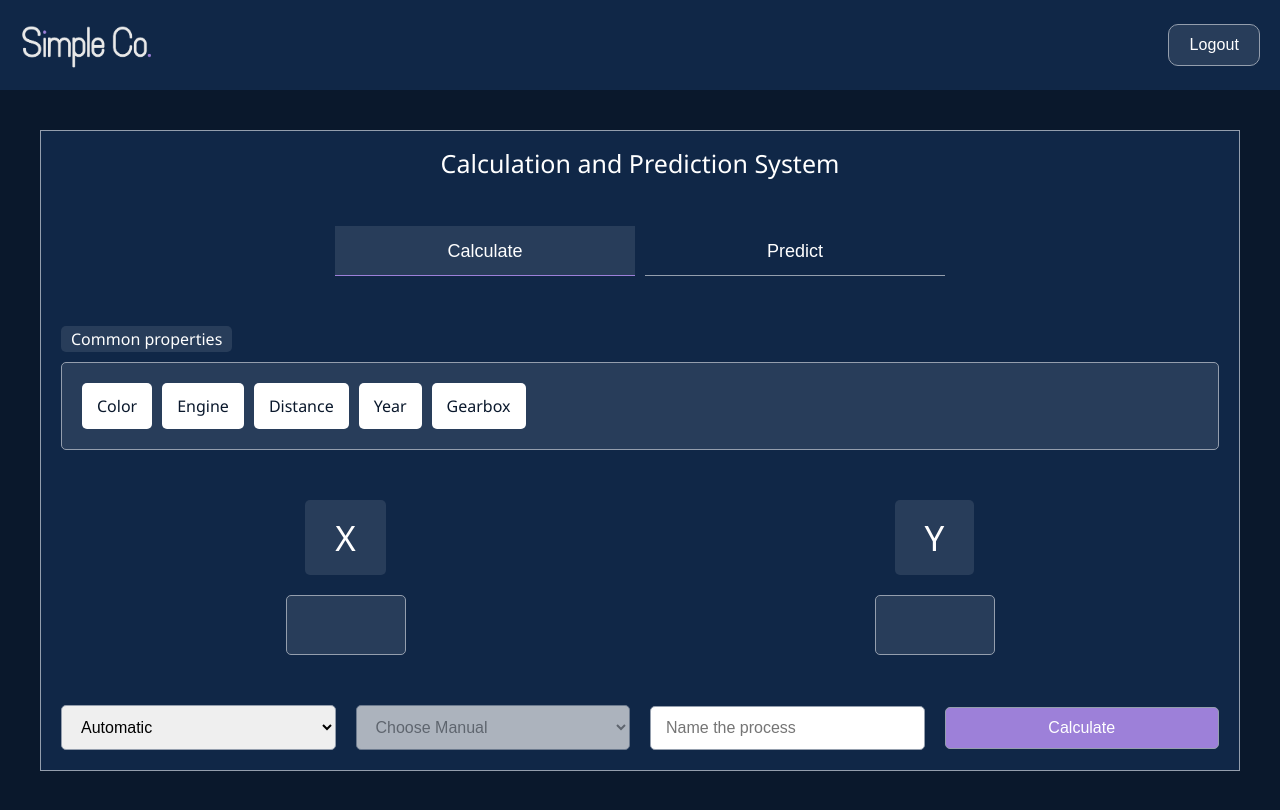
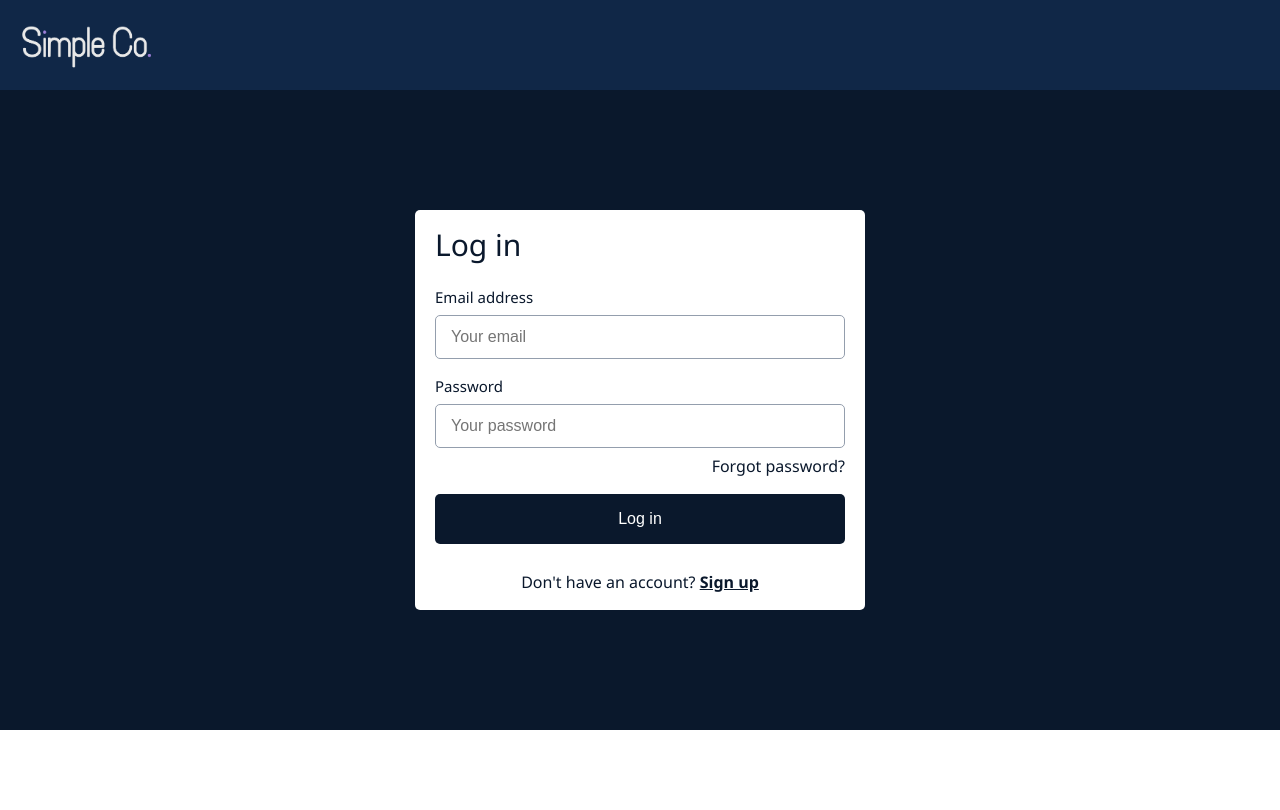
Before and after one commit to amirmammadov/predictionSystem, a React (Vite) app: page /login in a window 1280 px wide. Before the commit this address led to /. Built offline with nearby package versions, Linux system fonts and the light colour scheme.

Commit message:
login and register pages were completed

```diff
--- a/src/pages/Login.tsx
+++ b/src/pages/Login.tsx
@@ -1,5 +1,37 @@
+import s from "../sass/shared/_sign.module.scss";
+
+import { Link } from "react-router-dom";
+
 const Login = () => {
-  return <div>Login</div>;
+  return (
+    <div className={s.signPage}>
+      <div className={s.signSwapper}>
+        <div className={s.signTitle}>Log in</div>
+        <form className={s.signForm}>
+          <div className={s.signFormItem}>
+            <label htmlFor="email">Email address</label>
+            <input type="email" id="email" placeholder="Your email" />
+          </div>
+          <div className={s.signFormItem}>
+            <label htmlFor="password">Password</label>
+            <input type="password" id="password" placeholder="Your password" />
+            <Link to="#" className={s.resetPassword}>
+              Forgot password?
+            </Link>
+          </div>
+          <button type="submit" className={s.submitBtn}>
+            Log in
+          </button>
+        </form>
+        <div className={s.signSwitch}>
+          Don't have an account?{" "}
+          <Link to="/register" className={s.signSwitchLink}>
+            Sign up
+          </Link>
+        </div>
+      </div>
+    </div>
+  );
 };
 
 export default Login;
--- a/src/pages/Register.tsx
+++ b/src/pages/Register.tsx
@@ -1,5 +1,52 @@
+import s from "../sass/shared/_sign.module.scss";
+
+import { Link } from "react-router-dom";
+
 const Register = () => {
-  return <div>Register</div>;
+  return (
+    <div className={s.signPage}>
+      <div className={s.signSwapper}>
+        <div className={s.signTitle}>Sign up</div>
+        <form className={s.signForm}>
+          <div className={s.signFormName}>
+            <div className={s.signFormNameItem}>
+              <label htmlFor="name">Your name</label>
+              <input type="text" id="name" placeholder="Your name" />
+            </div>
+            <div className={s.signFormNameItem}>
+              <label htmlFor="surname">Your surname</label>
+              <input type="text" id="surname" placeholder="Your surname" />
+            </div>
+          </div>
+          <div className={s.signFormItem}>
+            <label htmlFor="email">Email address</label>
+            <input type="email" id="email" placeholder="Your email" />
+          </div>
+          <div className={s.signFormItem}>
+            <label htmlFor="password">Password</label>
+            <input type="password" id="password" placeholder="Your password" />
+          </div>
+          <div className={s.signFormItem}>
+            <label htmlFor="password">Confirm password</label>
+            <input
+              type="password"
+              id="password"
+              placeholder="Repeat password"
+            />
+          </div>
+          <button type="submit" className={s.submitBtn}>
+            Sign up
+          </button>
+        </form>
+        <div className={s.signSwitch}>
+          Already have an account?{" "}
+          <Link to="/login" className={s.signSwitchLink}>
+            Log in
+          </Link>
+        </div>
+      </div>
+    </div>
+  );
 };
 
 export default Register;
--- /dev/null
+++ b/src/sass/shared/_sign.module.scss
@@ -0,0 +1,141 @@
+@import "../utils/mixins.module";
+@import "../utils/colors.module";
+@import "../utils/variables.module";
+
+.signPage {
+  min-height: 560px;
+  @include flexbox($justify: center, $align: center);
+
+  .signSwapper {
+    padding: 20px;
+    background-color: $white;
+    border-radius: $border-radius;
+    width: fit-content;
+    @include flexbox(
+      $direction: column,
+      $justify: flex-start,
+      $align: flex-start,
+      $gap: 30px
+    );
+    min-width: 450px;
+
+    @include mobile {
+      min-width: initial;
+      width: 100%;
+    }
+
+    .signTitle {
+      color: $black;
+      font-size: 30px;
+
+      @include mobile {
+        font-size: 25px;
+      }
+    }
+
+    .signForm {
+      @include flexbox(
+        $direction: column,
+        $justify: flex-start,
+        $align: flex-start,
+        $gap: 20px
+      );
+      width: 100%;
+
+      @include mobile {
+        gap: 15px;
+      }
+
+      .signFormName {
+        @include flexbox($justify: space-between, $align: center, $gap: 10px);
+
+        @include mobile {
+          gap: 5px;
+        }
+      }
+
+      .signFormItem,
+      .signFormNameItem {
+        @include flexbox(
+          $direction: column,
+          $justify: flex-start,
+          $align: flex-start,
+          $gap: 10px
+        );
+        width: 100%;
+
+        label {
+          font-size: 15px;
+          color: $black;
+          letter-spacing: 0.01px;
+
+          @include mobile {
+            font-size: 14px;
+          }
+        }
+
+        input {
+          border: 1px solid $borderColor;
+          outline: none;
+          padding: 12px 15px;
+          font-size: 16px;
+          border-radius: $border-radius;
+          width: 100%;
+
+          @include mobile {
+            font-size: 15px;
+          }
+        }
+
+        .resetPassword {
+          margin-left: auto;
+          text-decoration: none;
+          color: $black;
+
+          @include mobile {
+            font-size: 15px;
+          }
+        }
+
+        .resetPassword:hover {
+          text-decoration: underline;
+        }
+      }
+
+      .submitBtn {
+        width: 100%;
+        padding: 25px 20px;
+        background-color: $black;
+        color: $white;
+        border-radius: $border-radius;
+        font-size: 16px;
+
+        @include mobile {
+          padding: 20px;
+        }
+      }
+
+      .submitBtn:hover {
+        cursor: pointer;
+        opacity: 0.9;
+      }
+    }
+
+    .signSwitch {
+      width: 100%;
+      text-align: center;
+      color: $black;
+      font-size: 16px;
+
+      @include mobile {
+        font-size: 15px;
+      }
+
+      .signSwitchLink {
+        text-decoration: underline;
+        color: $black;
+        font-weight: bold;
+      }
+    }
+  }
+}
--- a/src/utils/AuthProvider.tsx
+++ b/src/utils/AuthProvider.tsx
@@ -9,7 +9,7 @@
 });
 
 export const AuthProvider = ({ children }: { children: React.ReactNode }) => {
-  const [token, setToken] = useState<string | null>("ddd");
+  const [token, setToken] = useState<string | null>(null);
 
   const login = (userToken: string) => {
     setToken(userToken);
```
